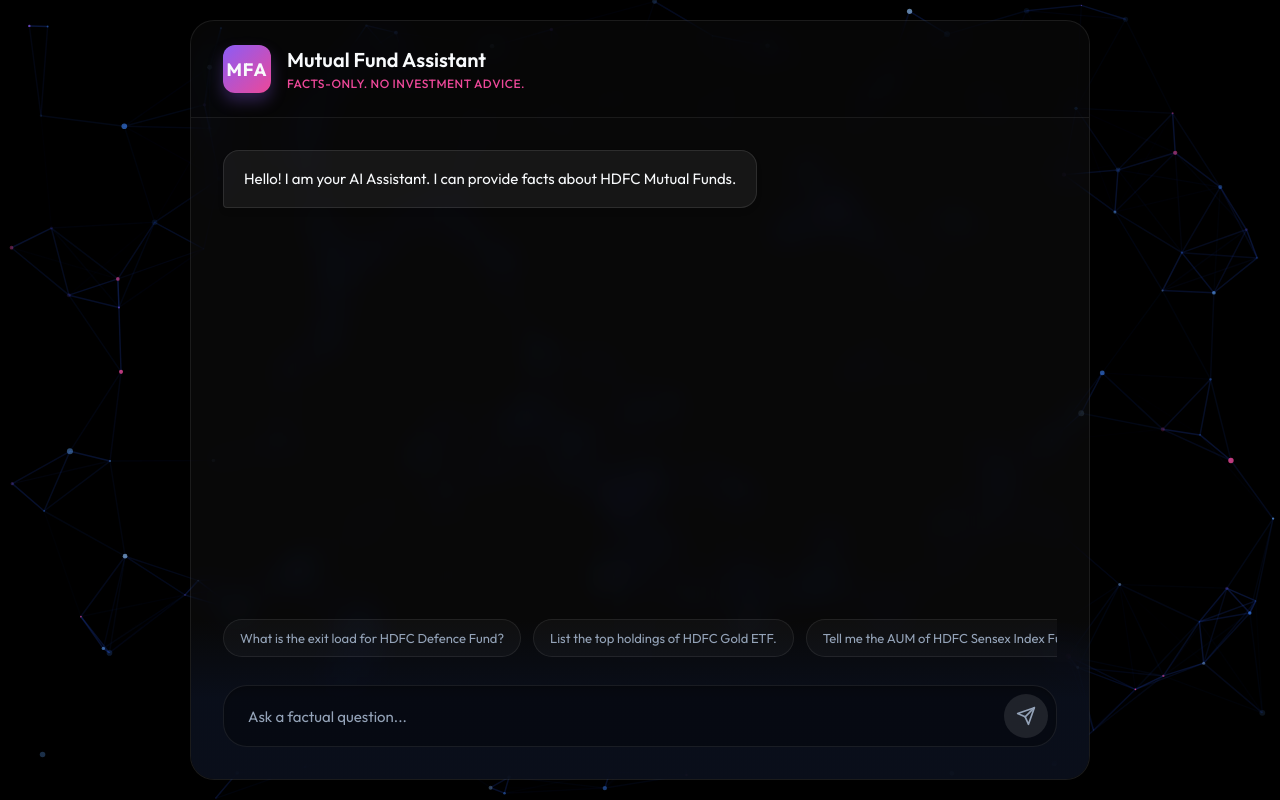
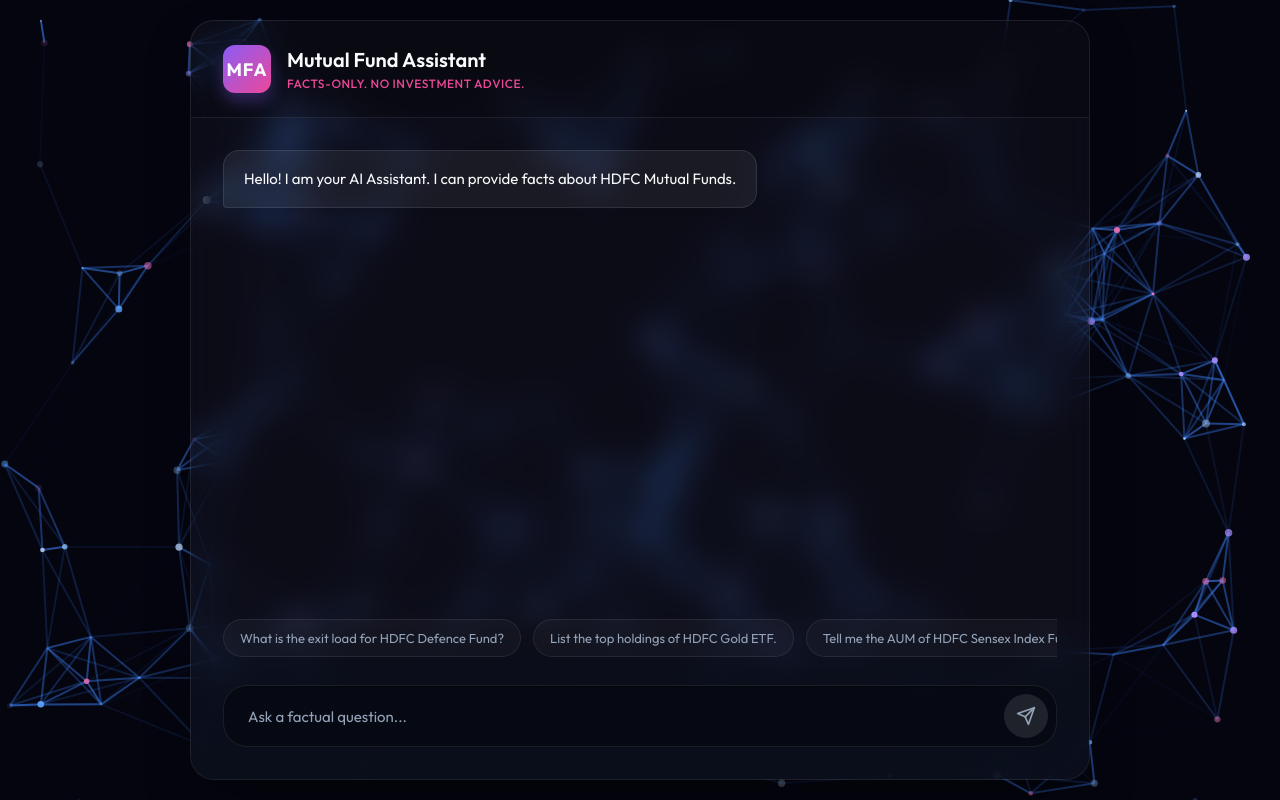
Before and after one commit to Aparana-tech/Rag--Milestone, a React (Vite) app in the folder ui/: page / in a window 1280 px wide. Built offline with nearby package versions, Linux system fonts and the light colour scheme.

Commit message:
style: Increase brightness and size of glowing network particles

```diff
--- a/ui/src/App.jsx
+++ b/ui/src/App.jsx
@@ -78,7 +78,7 @@
         }}
         options={{
             background: {
-              color: { value: "#000000" }, // Pitch black background
+              color: { value: "#050510" }, // Slightly lighter dark background
             },
             fpsLimit: 60,
             interactivity: {
@@ -86,29 +86,29 @@
                 onHover: {
                   enable: true,
                   mode: "grab",
-                  parallax: { enable: true, force: 60, smooth: 10 } // Adds 3D depth effect
+                  parallax: { enable: true, force: 60, smooth: 10 }
                 },
                 resize: true,
               },
               modes: {
-                grab: { distance: 200, links: { opacity: 0.8, color: "#1e3a8a" } },
+                grab: { distance: 200, links: { opacity: 1, color: "#60a5fa" } },
               },
             },
             particles: {
-              color: { value: ["#3b82f6", "#60a5fa", "#93c5fd", "#ec4899", "#8b5cf6"] }, // Deep blues and neon pinks
+              color: { value: ["#60a5fa", "#93c5fd", "#bfdbfe", "#f472b6", "#a78bfa"] }, // Brighter colors
               links: {
-                color: "#1e40af", // Deep blue lines
-                distance: 120,
+                color: "#3b82f6", // Brighter blue lines
+                distance: 130,
                 enable: true,
-                opacity: 0.4,
-                width: 1.5,
+                opacity: 0.7, // Higher opacity
+                width: 2, // Thicker lines
               },
               move: {
                 direction: "none",
                 enable: true,
-                outModes: { default: "out" }, // Drift away smoothly instead of bouncing
+                outModes: { default: "out" },
                 random: true,
-                speed: 0.5, // Slow, ambient movement
+                speed: 0.8, // Slightly faster
                 straight: false,
               },
               number: {
@@ -116,15 +116,15 @@
                 value: 150,
               },
               opacity: {
-                value: 0.8,
+                value: 1, // Max opacity
                 random: true,
-                anim: { enable: true, speed: 1, opacity_min: 0.1, sync: false }
+                anim: { enable: true, speed: 1, opacity_min: 0.4, sync: false } // Don't fade out as much
               },
               shape: { type: "circle" },
               size: {
-                value: 3,
+                value: 4, // Slightly larger nodes
                 random: true,
-                anim: { enable: true, speed: 2, size_min: 0.5, sync: false }
+                anim: { enable: true, speed: 2, size_min: 1, sync: false }
               },
             },
             detectRetina: true,
```
